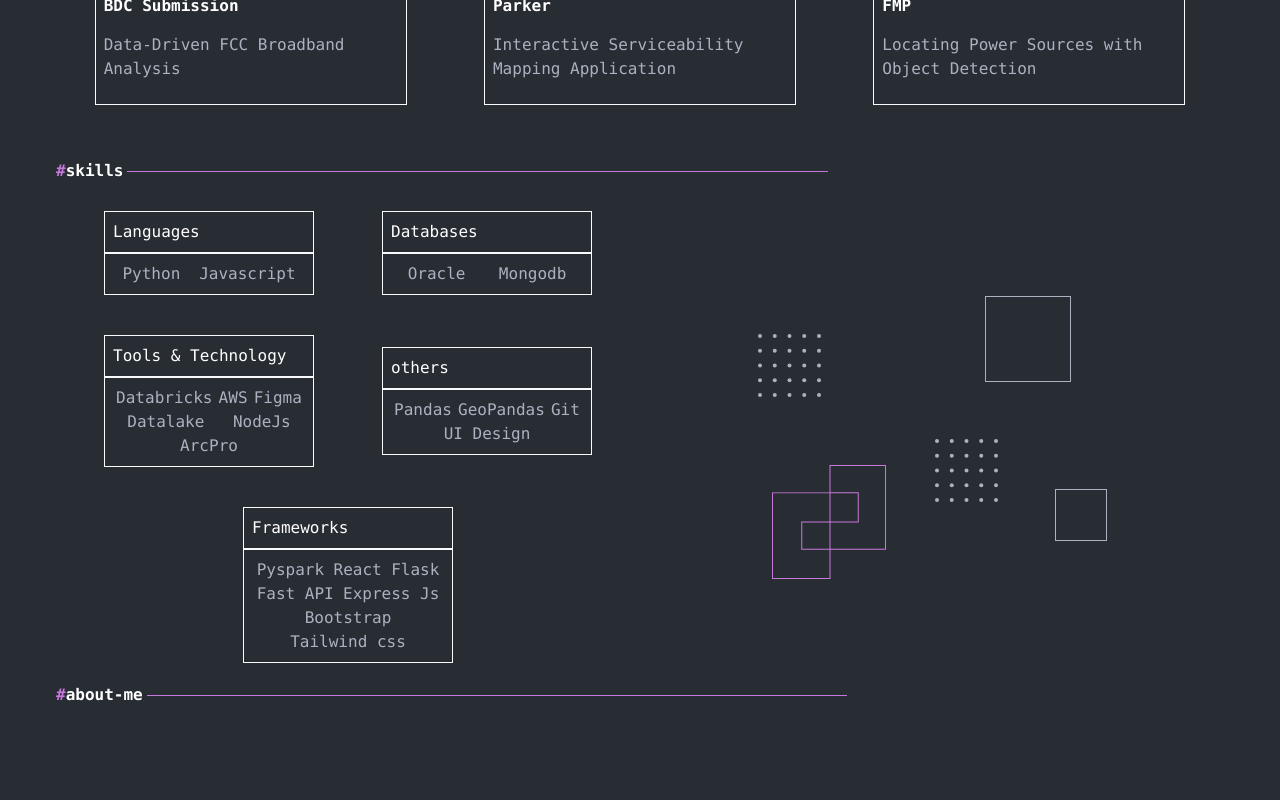
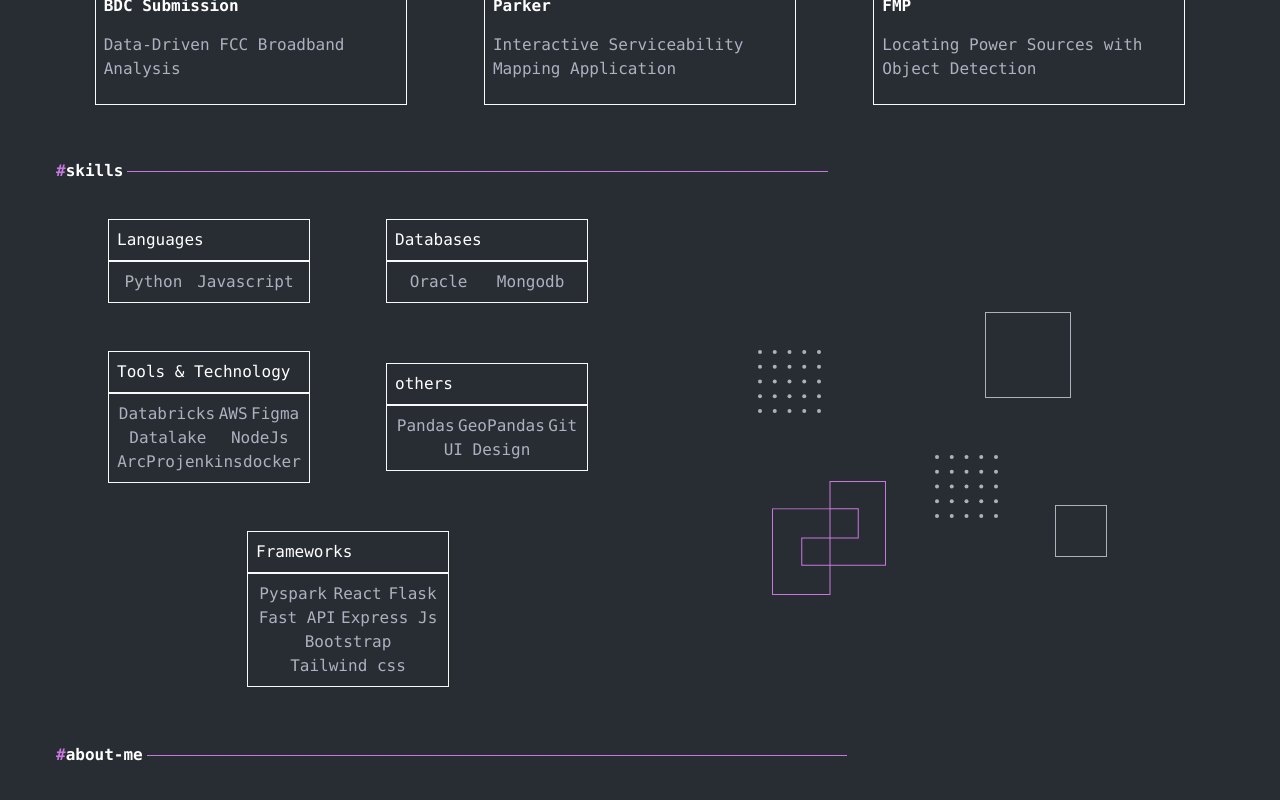
Before and after one commit to nirmalit/portfolio, a React (Create React App) app: page / in a window 1280 px wide. Shown: the part 1088-1888 px from the top of the page. Built offline with nearby package versions, Linux system fonts and the light colour scheme.

Commit message:
Css issue resolved
Skillcard size based on screen
pagetitle wrapping issue

```diff
--- a/src/components/card/SkillCard.js
+++ b/src/components/card/SkillCard.js
@@ -24,7 +24,7 @@ const SkillCard = ({ contentTitle, contentList = [] }) => {
     )
   }
   return (
-    <div className='p-5 w-[250px] h-[140px] p-2 h-auto'>
+    <div className='p-6 w-[250px] h-[150px] md:h-auto'>
         <TopComponent />
         <MainComponent />
     </div>
--- a/src/components/pageTitle/PageTitle.js
+++ b/src/components/pageTitle/PageTitle.js
@@ -3,9 +3,23 @@ import colorCatlog from '../../config/color.json'
 
 const PageTitle = ({ titleName , redirectionUrl = false }) =>{
 
-    const rightSideStyle = redirectionUrl? `w-1/5 flex justify-end` : `w-1/5 invisible`
+    const mainDivStyle = redirectionUrl? `flex justify-around w-full font-mono` : `flex w-full font-mono`
+    const RightSide = () => {
+        return(
+            <div className="w-1/5 flex justify-end">
+                <div className='flex' role='button'>
+                    <div className='hidden md:block w-[100 px] h-[20px]'>
+                        <p>view all</p>
+                    </div>
+                    <div style={{letterSpacing : "-0.21em"}}>
+                        <p>{`~~>`}</p>
+                    </div>
+                </div>
+            </div>
+        )
+    }
     return (
-        <div className='flex justify-around w-full font-mono'>
+        <div className={mainDivStyle}>
             {/* left side  */}
             <div className=" w-4/5 flex items-center">
                 {/* Title name  */}
@@ -18,16 +32,7 @@ const PageTitle = ({ titleName , redirectionUrl = false }) =>{
 
             </div>
             {/* Right Side  */}
-            <div className={rightSideStyle}>
-                <div className='flex' role='button'>
-                    <div className='hidden md:block w-[100 px] h-[20px]'>
-                        <p>view all</p>
-                    </div>
-                    <div style={{letterSpacing : "-0.21em"}}>
-                        <p>{`~~>`}</p>
-                    </div>
-                </div>
-            </div>
+            {redirectionUrl ? <RightSide /> : null}
         </div>
     )
   }
--- a/src/components/work/Skills.js
+++ b/src/components/work/Skills.js
@@ -28,11 +28,11 @@ const Skills = () => {
     }
 
   return (
-    <div className='w-full h-full md:flex pt-2'>
+    <div className='w-full h-full md:flex pt-3 pb-8'>
         <div className="w-full md:w-1/2">
             <LeftSide />
         </div>
-        <div className="hidden md:block w-full md:w-1/2 ">
+        <div className="hidden md:block w-full md:w-1/2 p-2">
             <RightSide/>
         </div>
     </div>
--- a/src/config/skill.json
+++ b/src/config/skill.json
@@ -14,7 +14,7 @@
     {
         "contentTitle" : "Tools & Technology" ,
         "contentList" : [
-            "Databricks", "AWS" ,"Figma","Datalake", "NodeJs", "ArcPro"
+            "Databricks", "AWS" ,"Figma","Datalake", "NodeJs", "ArcPro", "jenkins","docker"
         ]
     },
     {
```
